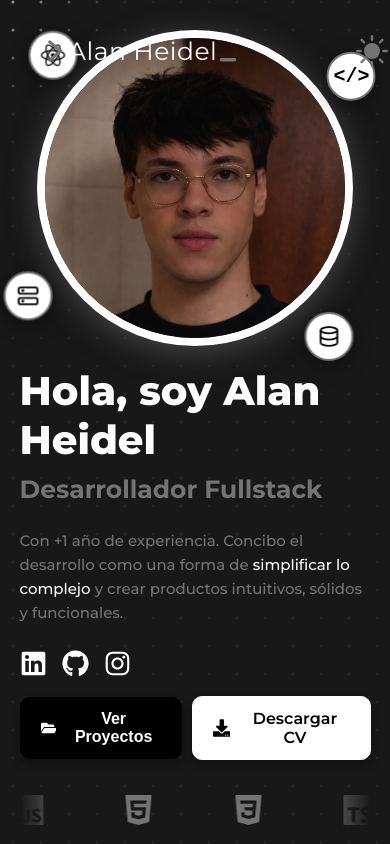
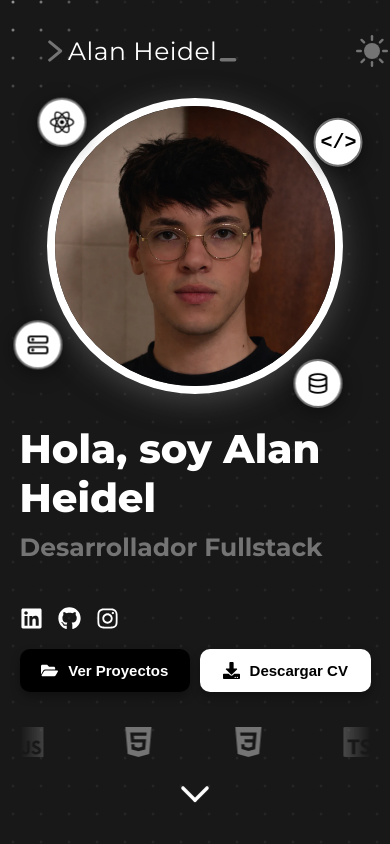
Before and after one commit to AlanHeidel/portfolio, a React (Vite) app: page / in a window 390 px wide. Shown: the top 844 px of the page. Built offline with nearby package versions, Linux system fonts and the light colour scheme.

Commit message:
chore(hero): tweak viewport height units (svh)

```diff
--- a/src/App.css
+++ b/src/App.css
@@ -27,7 +27,7 @@
   justify-content: center;
   color: var(--text-primary);
   text-align: center;
-  height: 100vh;
+  height: 100svh;
   width: 75%;
   margin: 0 auto;
   scroll-margin-top: 100px;
@@ -172,38 +172,31 @@
   margin-right: 10px;
 }
 
-.btn-primary {
+.btn-primary,
+.btn-secondary {
   display: flex;
   align-items: center;
   justify-content: center;
-  background-color: var(--bg-btn-primary);
-  color: var(--text-primary);
-  border: 1px solid var(--bg-btn-primary);
   padding: 13px 22px;
+  border: none;
   border-radius: 10px;
   font-size: 16px;
   font-weight: 600;
   cursor: pointer;
   transition: all 0.3s ease;
-  box-shadow: var(--box-shadow);
   text-decoration: none;
 }
 
+.btn-primary {
+  background-color: var(--bg-btn-primary);
+  color: var(--text-primary);
+  box-shadow: var(--box-shadow);
+}
+
 .btn-secondary {
-  display: flex;
-  align-items: center;
   background-color: var(--bg-btn-secondary);
   color: var(--text-oposite);
-  border: none;
-  padding: 13px 22px;
-  border: 1px solid var(--bg-btn-secondary);
-  border-radius: 10px;
-  font-size: 16px;
-  font-weight: 600;
-  cursor: pointer;
-  transition: all 0.3s ease;
   box-shadow: var(--box-shadow);
-  text-decoration: none;
 }
 
 .btn-primary:hover {
@@ -584,7 +577,7 @@
     justify-content: center;
     margin-top: 0;
     margin-bottom: 0;
-    gap: 20px;
+    gap: 30px;
     width: 100%;
   }
 
@@ -599,8 +592,8 @@
     display: flex;
     align-items: center;
     justify-content: center;
-    width: 300px;
-    height: 300px;
+    width: 280px;
+    height: 280px;
     margin: 0;
   }
 
@@ -635,12 +628,15 @@
   }
 
   .description-content {
-    font-size: 15px;
-    max-width: 100%;
+    display: none;
   }
 
   .description-content p {
     margin: 10px 0;
+  }
+
+  .text-content {
+    margin-bottom: 30px;
   }
 
   .buttons-container {
@@ -650,25 +646,24 @@
     gap: 10px;
   }
 
-  .social-contact svg {
-    width: 27px;
-    height: 27px;
+  .social-icon {
+    width: 23px;
+    height: 23px;
   }
 
-  .btn-primary {
+  .btn-primary,
+  .btn-secondary {
     justify-content: center;
-    width: 100%;
-    padding: 12px 20px;
-    font-size: 16px;
+    padding: 13px 20px;
+    font-size: 15px;
     font-weight: 600;
+    width: 50%;
   }
 
-  .btn-secondary {
-    justify-content: center;
-    padding: 12px 20px;
-    font-size: 16px;
-    font-weight: 600;
-    width: 100%;
+  .btn-primary svg,
+  .btn-secondary svg {
+    width: 17px;
+    height: 17px;
   }
 
   .slider-wrapper {
--- a/src/App.jsx
+++ b/src/App.jsx
@@ -108,7 +108,7 @@ function App() {
                 </div>
                 <div className="buttons-container">
                   <button className="btn-primary" onClick={() => scrollToId('projects')}><FaFolderOpen size={18} className={"icon-btn"} /> Ver Proyectos</button>
-                  <a className="btn-secondary" href="https://drive.google.com/file/d/15CBLgleusIqHXhw7K6oxG2CCMxQ5JXAl/view?usp=drive_link" target="blank"><FaDownload size={18} className={"icon-btn"} />Descargar CV</a>
+                  <button className="btn-secondary" onClick={() => window.location.href = 'https://drive.google.com/file/d/15CBLgleusIqHXhw7K6oxG2CCMxQ5JXAl/view?usp=drive_link'} target="_blank" rel="noreferrer"><FaDownload size={18} className={"icon-btn"} />Descargar CV</button>
                 </div>
               </div>
               <div className="avatar-content">
--- a/src/components/Header/Header.css
+++ b/src/components/Header/Header.css
@@ -4,7 +4,7 @@
   width: 100%;
   max-width: 1600px;
   justify-self: center;
-  margin: 0;
+  margin: 0 auto;
   padding: 10px 40px;
   display: flex;
   align-items: center;
```
